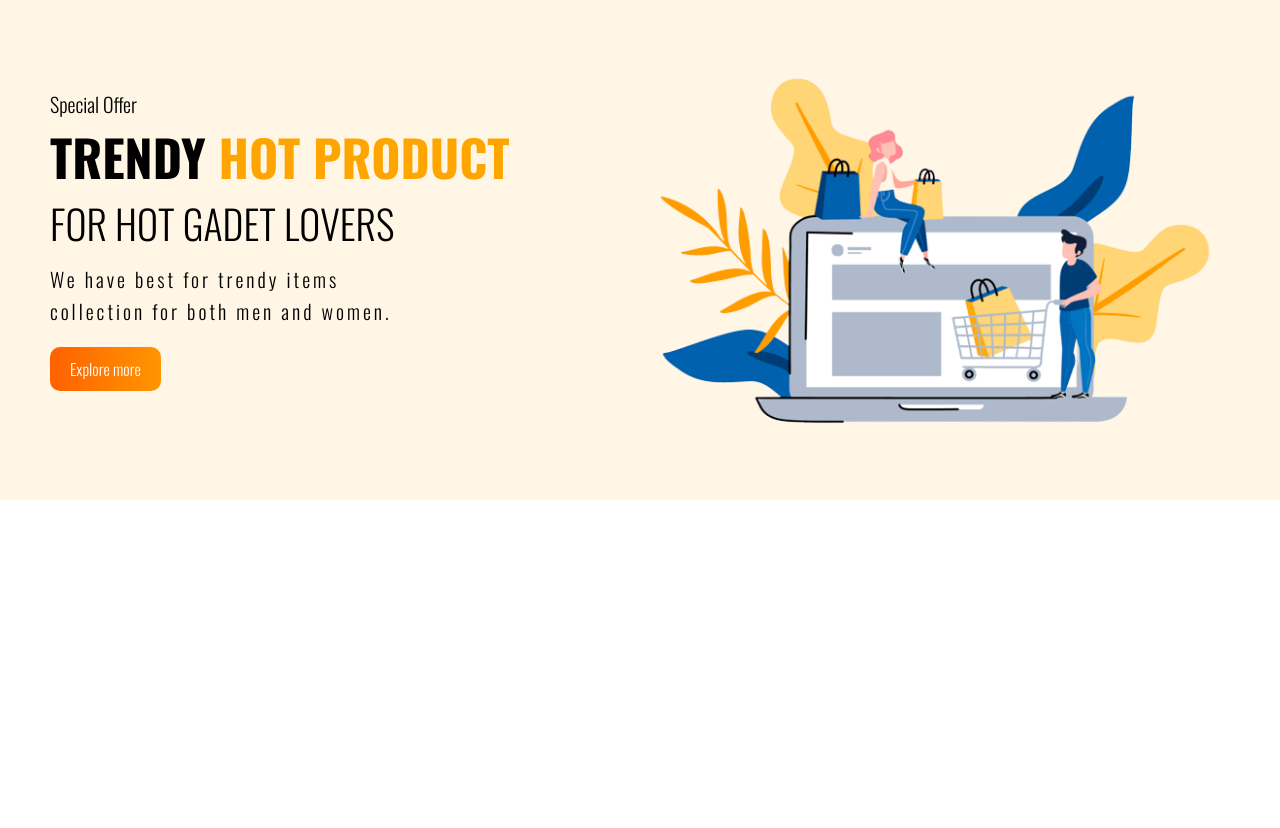
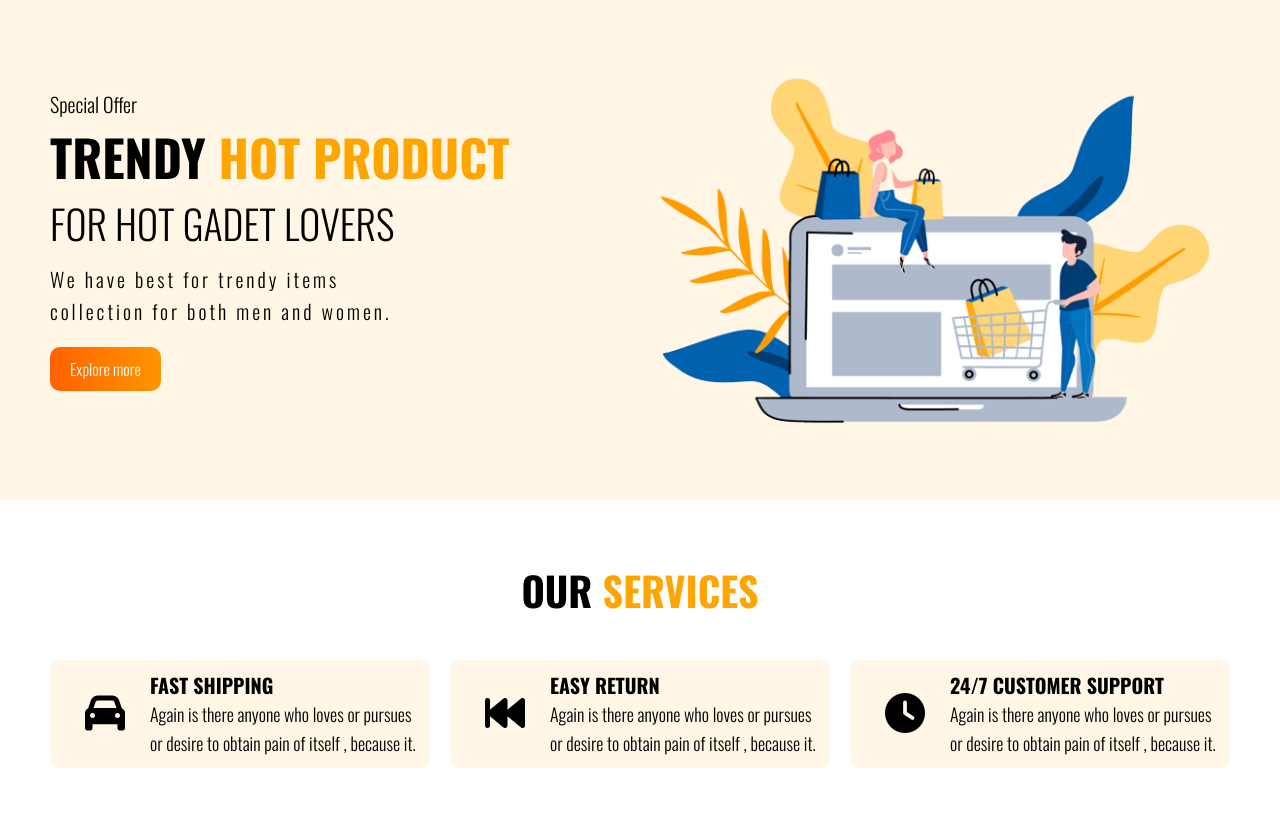
Before and after one commit to mostafizurRahaman/tech-lab-responsive, a plain HTML site: page index.html in a window 1280 px wide. Before the commit the page ends 800 px from the top, so only its background shows below. Drawn offline with nearby package versions, Linux system fonts and the light colour scheme.

Commit message:
our services section added

```diff
--- a/index.html
+++ b/index.html
@@ -7,9 +7,15 @@
    <link rel="shortcut icon" href="img/favicon.png" type="image/x-icon">
    <link rel="stylesheet" href="style.css">
    <link rel="stylesheet" href="responsive.css">
+   <script src="https://kit.fontawesome.com/1dcd304725.js" crossorigin="anonymous"></script>
    <title>Tech-lab</title>
 </head>
 <body>
+   <!--
+      ======================
+      Header section start
+      =======================
+    -->
    <header class="header flexible">
        <div class="header_title  half_sec">
             <h4>special offer</h4>
@@ -23,5 +29,46 @@
             <img src="img/banner-image.png" alt="">
          </div>
      </header>
+     <!--
+      ======================
+      Header section end
+      =======================
+    -->
+    <!--
+      ======================
+      Our services section start
+      =======================
+    -->
+    <section class="our_services">
+         <h2 class="section_title">Our <span class="orange-text">services</span></h2>
+         <div class="services">
+            <div class="service flexible">
+               <div class="feature-icon"><p><i class="fa-solid fa-car"></i></p></div>
+               <div class="service-details">
+                  <h4>Fast shipping</h4>
+                  <p>Again is there anyone who loves or pursues or desire to obtain pain of itself , because it.</p>
+               </div>
+            </div>
+            <div class="service flexible">
+               <div class="feature-icon"><p><i class="fa-solid fa-backward-fast"></i></p></div>
+               <div class="service-details">
+                  <h4>Easy return</h4>
+                  <p>Again is there anyone who loves or pursues or desire to obtain pain of itself , because it.</p>
+               </div>
+            </div>
+            <div class="service flexible">
+               <div class="feature-icon"><p><i class="fa-solid fa-clock"></i></p></div>
+               <div class="service-details">
+                  <h4>24/7 Customer support</h4>
+                  <p>Again is there anyone who loves or pursues or desire to obtain pain of itself , because it.</p>
+               </div>
+            </div>
+         </div>
+    </section>
+    <!--
+      ======================
+      Our services section end
+      =======================
+    -->
 </body>
 </html>
--- a/responsive.css
+++ b/responsive.css
@@ -6,6 +6,25 @@
       IPad or Tablet styles
    ==================================*/
    @media only screen and (min-width:577px) and (max-width:980px) {
+      .services{
+         grid-template-columns: repeat(2,1fr);
+         grid-gap:4rem;
+         width: 100%;
+         justify-items: center;
+   }
+  .service{
+   flex-direction: column;
+   row-gap: 10px;
+   justify-content: center;
+   text-align: center;
+
+  }
+  .service .feature-icon{
+  width: 100%;
+  }
+  .service .service-details{
+  width: 100%;
+  }
 
 
 
@@ -37,4 +56,17 @@
    .half_sec img{
       width: 80%;
    }
+
+   /* ====================
+      services section
+      ====================*/
+   .services{
+           grid-template-columns: repeat(1,1fr);
+           grid-row-gap: 4rem;
+           width: 100%;
+           justify-items: center;
+    }
+    .service{
+      width: 80%;
+    }
 }
--- a/style.css
+++ b/style.css
@@ -60,6 +60,9 @@ p {
 a {
    text-decoration: none;
 }
+.orange-text {
+   color: #ffa500;
+}
 
 .btn {
    padding: 1rem 2rem;
@@ -106,11 +109,55 @@ a {
    margin-top: 1rem;
    letter-spacing: 0.3rem;
 }
-.header .header_title .orange-text {
-   color: #ffa500;
-}
+
 .header img {
    width: 100%;
    margin: 0 auto;
    display: block;
 }
+
+/*======================
+   Services section
+======================*/
+
+.our_services{
+   padding: 6rem 5rem;
+
+}
+.section_title{
+   font-size: 4rem;
+   text-align: center;
+   margin-bottom: 4rem;
+}
+.services{
+  display: grid;
+  grid-template-columns: repeat(3,1fr);
+  column-gap: 2rem;
+
+}
+.service{
+   height: auto;
+   background: #fff6e6;
+   border-radius: 1rem;
+   -webkit-border-radius: 1rem;
+   -moz-border-radius: 1rem;
+   -ms-border-radius: 1rem;
+   -o-border-radius: 1rem;
+   padding: 10px;
+}
+.service .feature-icon{
+   width: 25%;
+   display: flex;
+   justify-content: center;
+   align-items: center;
+}
+.service .feature-icon .fa-solid{
+   color: #000;
+   font-size: 4rem;
+}
+.service .service-details{
+   width: 75%;
+}
+.service .service-details p{
+   font-size: 1.8rem;
+}
```
